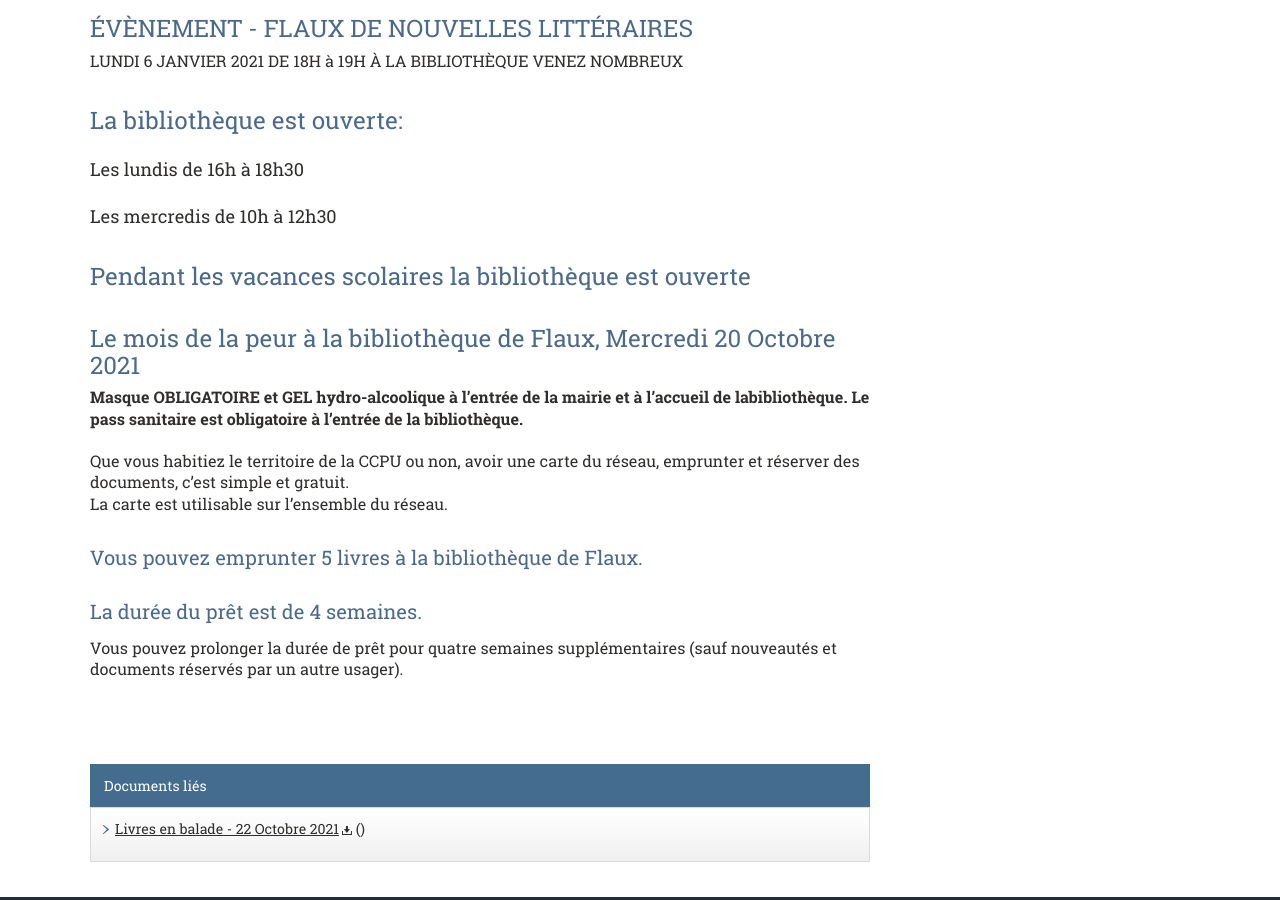
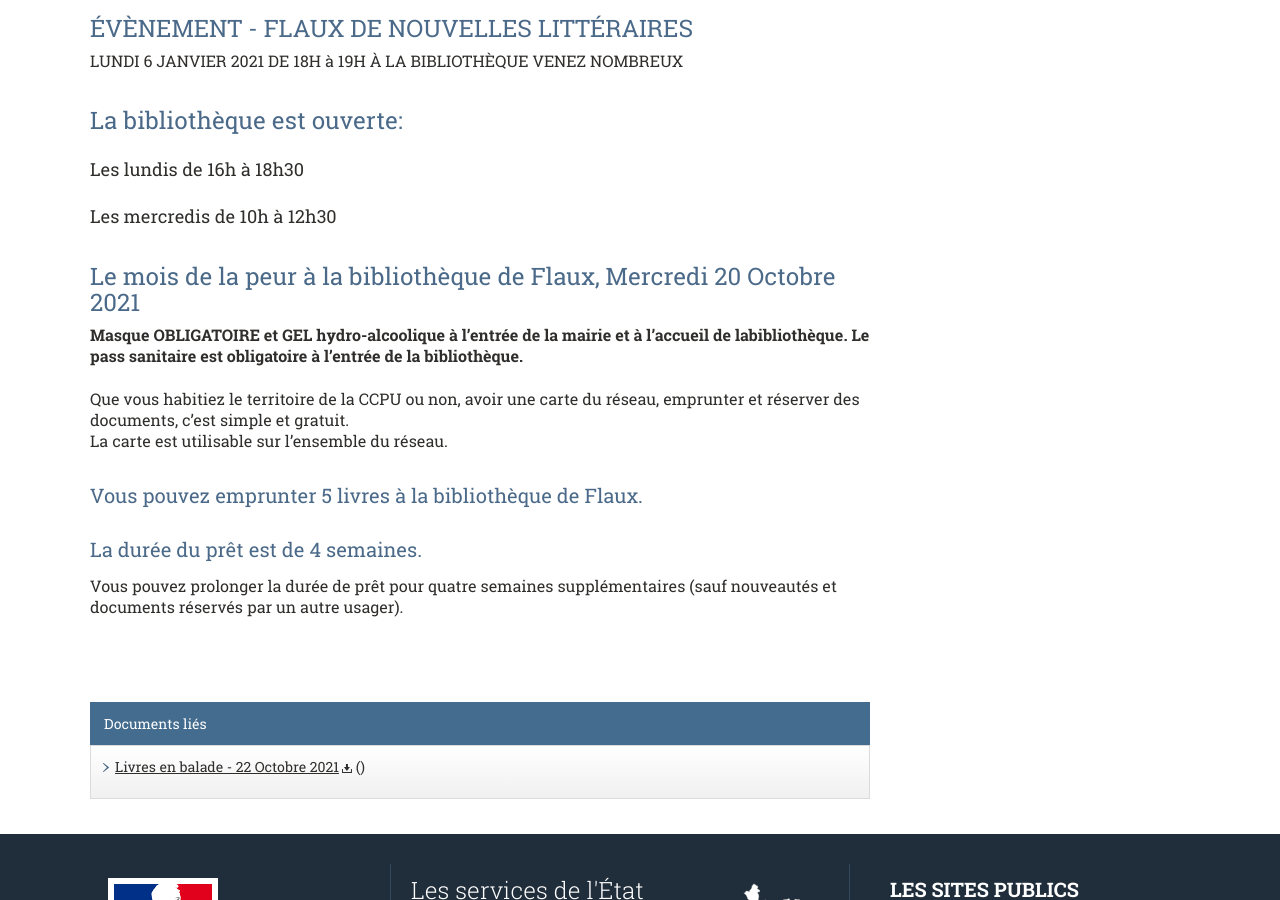
Before and after one commit to Flaux-Village/flaux-village.github.io, a Jekyll site: the page built from bibliotheque.md, in a window 1280 px wide and 900 px high, scrolled down 1705 px. Built offline with Jekyll 4.4.1, drawn with Linux system fonts in a browser that asks for light colours; our own code applies the rules of GitHub Pages for plain Markdown files.

Commit message:
Update bibliotheque.md

```diff
--- a/bibliotheque.md
+++ b/bibliotheque.md
@@ -50,7 +50,6 @@ VENEZ NOMBREUX
 ### Les lundis de 16h à 18h30 <br>
 ### Les mercredis de 10h à 12h30 <br>
 
-# Pendant les vacances scolaires la bibliothèque est ouverte <br>
 # Le mois de la peur à la bibliothèque de Flaux, Mercredi 20 Octobre 2021 <br>
 
 <b>Masque OBLIGATOIRE et GEL hydro-alcoolique à l’entrée de la mairie et à l’accueil de labibliothèque. Le pass sanitaire est obligatoire à l’entrée de la bibliothèque.</b><br>
```
